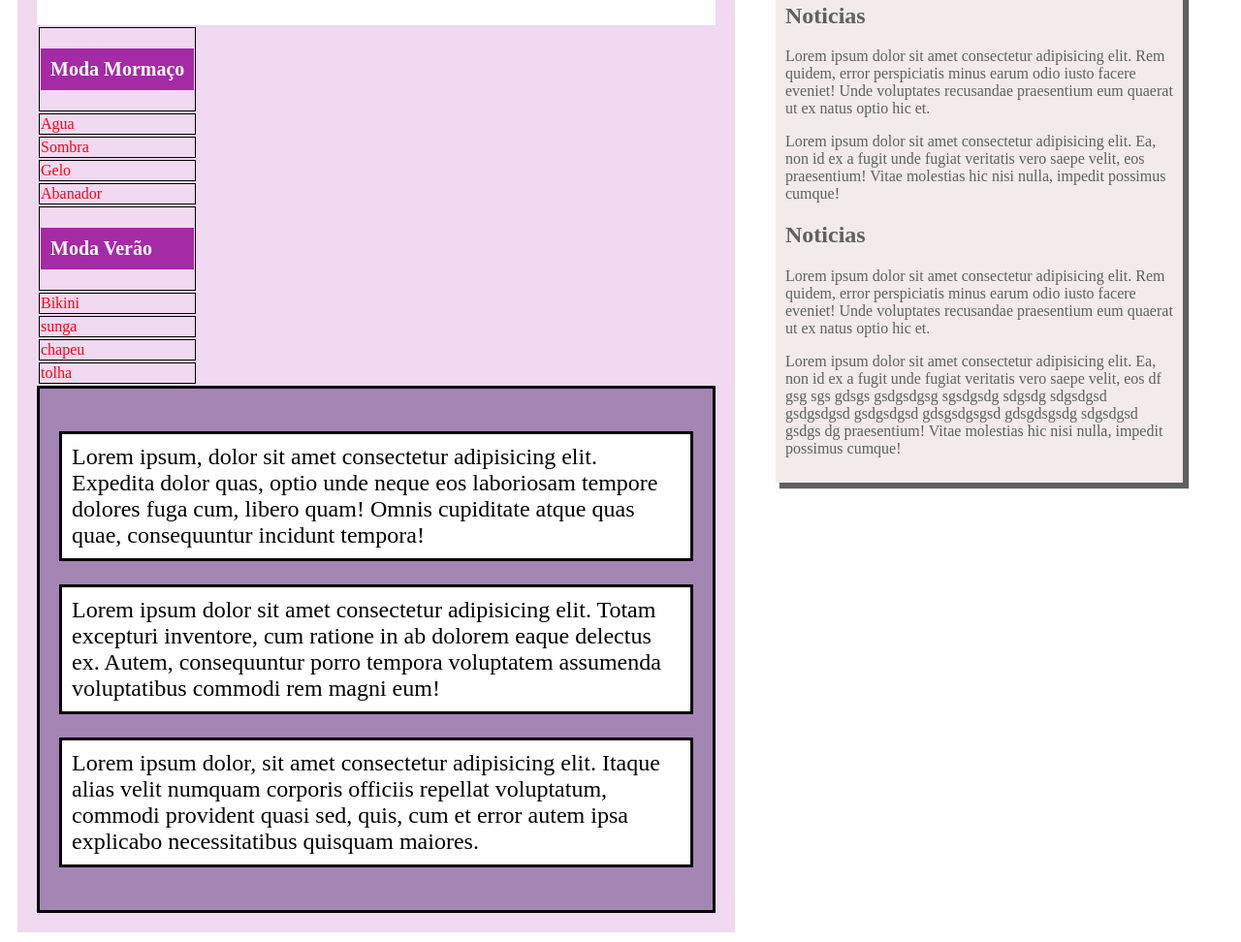
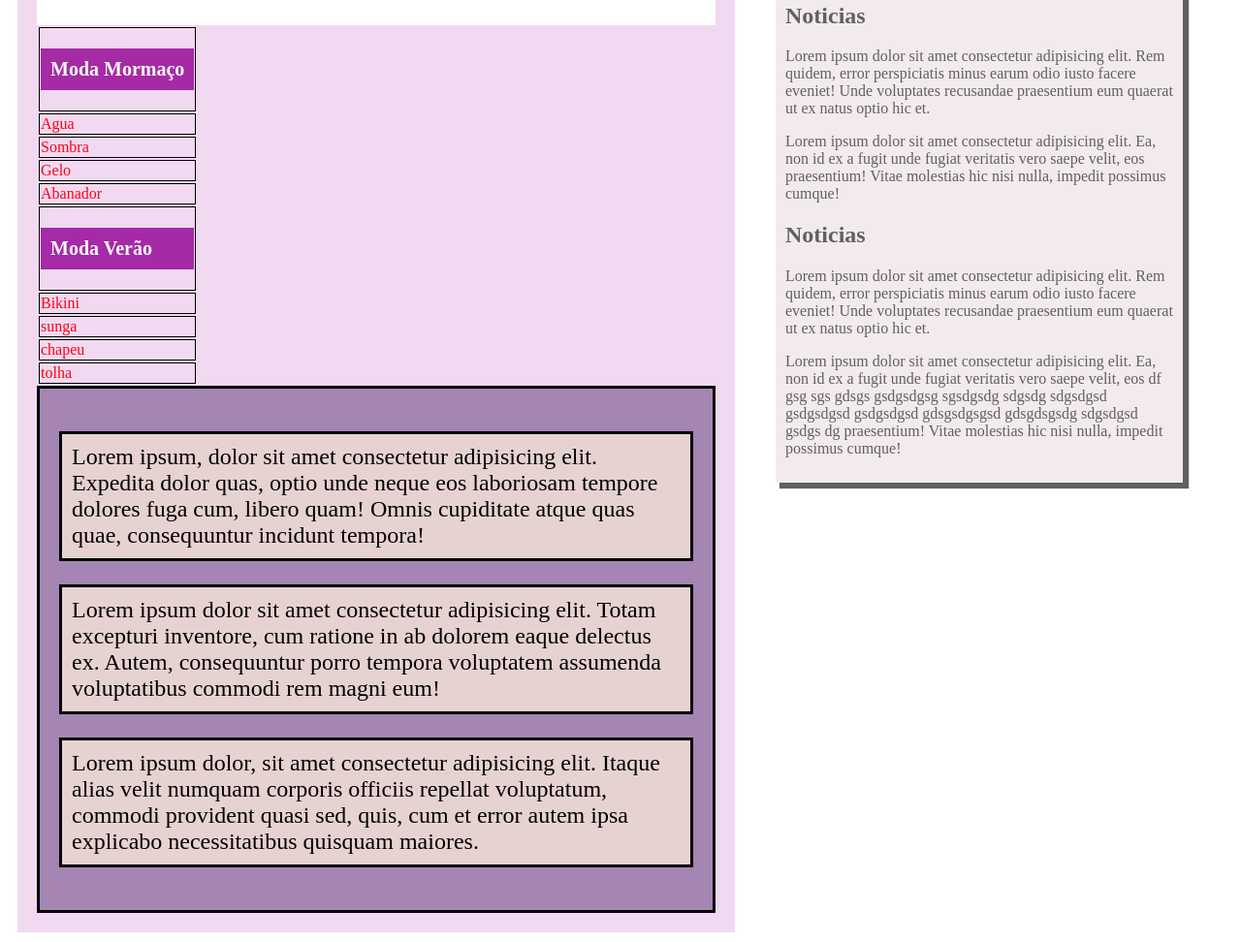
Before and after one commit to kacovisk/webProject, a plain HTML site: page esqueletoWeb/index.html in a window 1280 px wide. Shown: the part 521-1493 px from the top of the page at 97% size. Drawn offline with Linux system fonts and the light colour scheme.

Commit message:
mudei a cor

```diff
--- a/esqueletoWeb/estilos/style.css
+++ b/esqueletoWeb/estilos/style.css
@@ -64,7 +64,7 @@ div#promo p{
     font-size: 18pt;
     border: solid black;
     padding: 10px;
-    background-color: white;
+    background-color: rgb(231, 210, 210);
 }
 
 aside{
```
